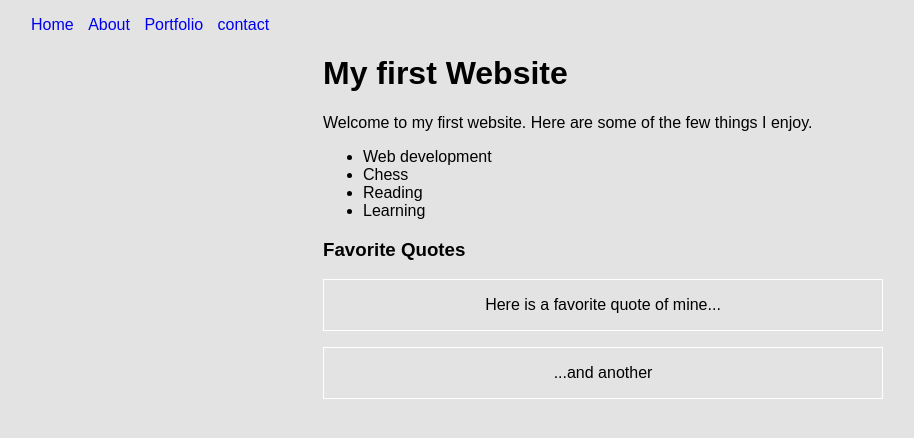
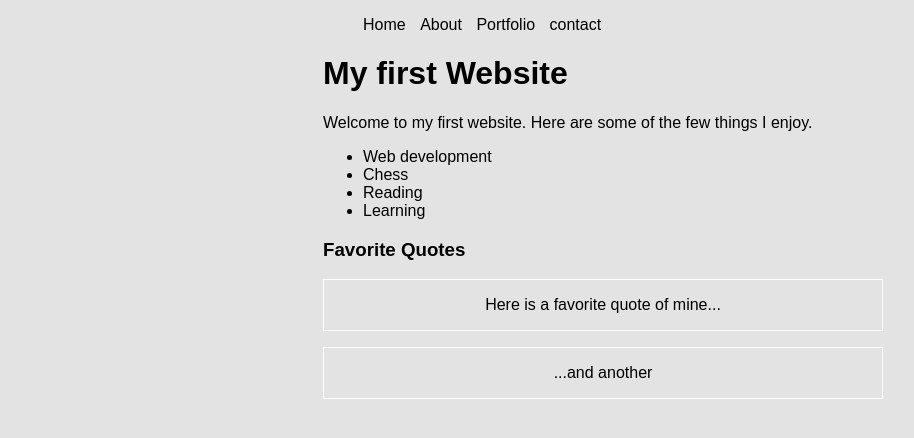
Before and after one commit to Vivvianne/My-first-website, a plain HTML site: page index.html in a window 1280 px wide. Shown: the whole page, without its empty margins (17-931 px from the left). Drawn offline with Linux system fonts and the light colour scheme.

Commit message:
centered the navbar

```diff
--- a/css/style.css
+++ b/css/style.css
@@ -15,8 +15,16 @@ blockquote {
 .navbar li {
     display: inline;
     padding-right: 10px;
+    margin: auto;
+    width: 600px;
 }
 ul a {
     text-decoration: none;
+    color: black;
 
 }
+ul a :hover {
+    text-decoration: underline;
+    color: black;
+
+}
--- a/index.html
+++ b/index.html
@@ -9,6 +9,9 @@
 
 </head>
 <body>
+
+
+    <div class="wrap">
       <div class="navbar">
           <ul>
 
@@ -23,8 +26,6 @@
          </ul>
 
      </div>
-
-    <div class="wrap">
             <h1>My first Website</h1>
             <p>Welcome to my first website. Here are some of the few things I enjoy.</p>
 
```
Lines whose indentation alone changed are shown as unchanged.
